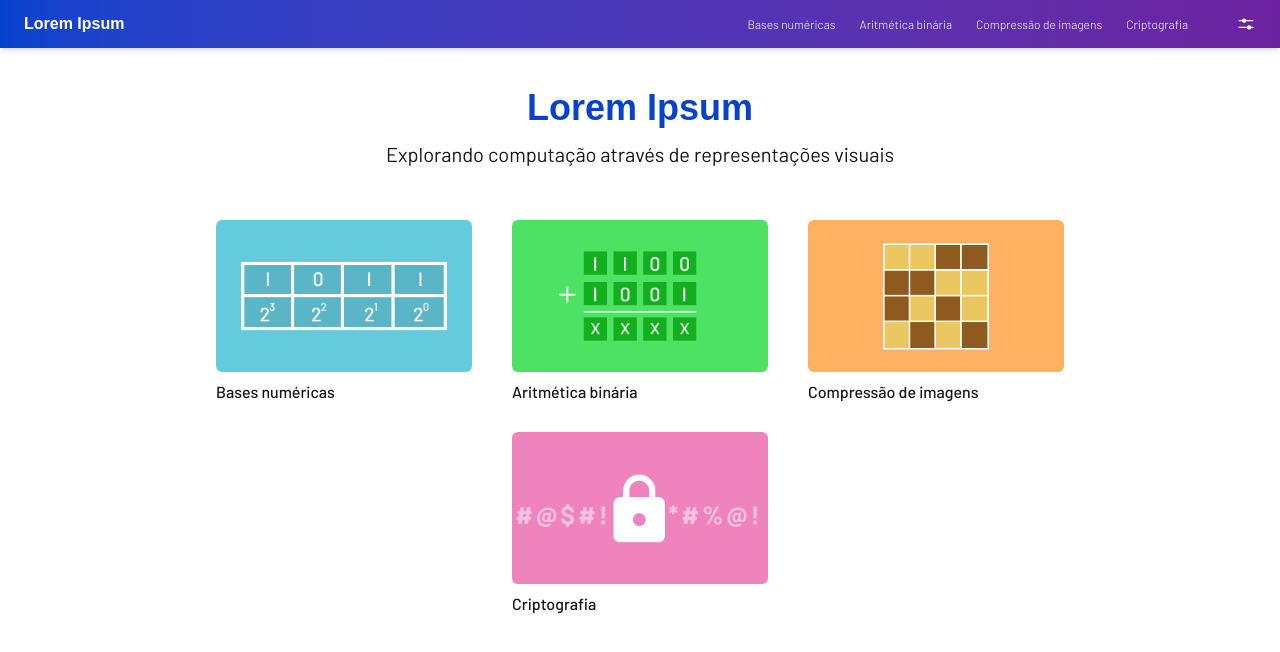
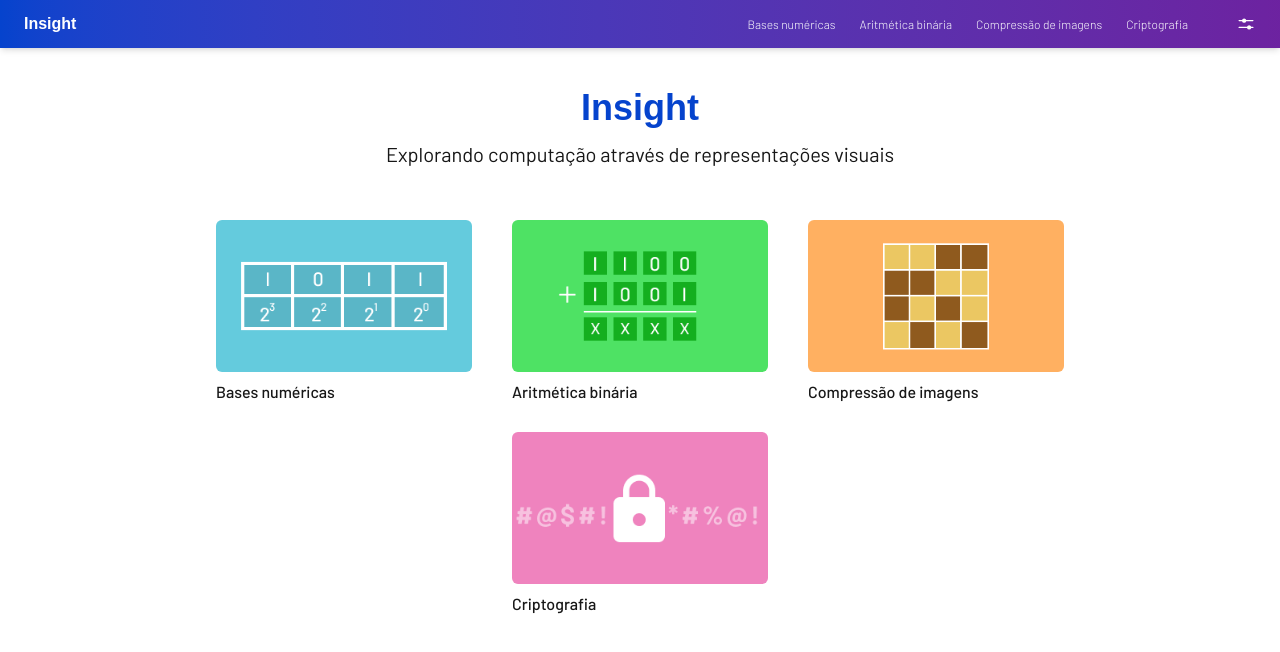
Before and after one commit to beatrizqs/tcc, a Next.js app in the folder projeto-tcc/: page / in a window 1280 px wide. Shown: the top 652 px of the page. Built offline with nearby package versions, Linux system fonts and the light colour scheme; a web font is replaced by a local one.

Commit message:
Correção de erro em subtração binária, nome do projeto

```diff
--- a/projeto-tcc/app/binary-arithmetic/animations/subtraction/page.tsx
+++ b/projeto-tcc/app/binary-arithmetic/animations/subtraction/page.tsx
@@ -190,9 +190,14 @@ export default function Subtraction() {
   const [value1Expanded, value2Expanded] = formatNumbers();
 
   const value2Complement2 = complement2(value2Expanded);
-  const result = (
+  const rawResult = (
     parseInt(value1Expanded, 2) + parseInt(value2Complement2.result, 2)
   ).toString(2);
+
+  const result =
+    rawResult.length > value1Expanded.length
+      ? rawResult.slice(1)
+      : rawResult;
 
   const resultComplement2 = complement2(result);
 
--- a/projeto-tcc/app/cryptography/animations/vigenere/page.tsx
+++ b/projeto-tcc/app/cryptography/animations/vigenere/page.tsx
@@ -194,7 +194,9 @@ export default function Vigenere() {
                           <td
                             key={`${char}-${i}`}
                             className={`p-3 transition ease-in-out border-black border-1 text-black ${
-                              currentStep?.index === i && "bg-blue/25"
+                              currentStep?.index === i &&
+                              isRunning &&
+                              "bg-blue/25"
                             }`}
                           >
                             {char}
@@ -210,7 +212,9 @@ export default function Vigenere() {
                           <td
                             key={`${char}-${i}`}
                             className={`p-3 transition ease-in-out border-black border-1 text-black ${
-                              currentStep?.index === i && "bg-blue/25"
+                              currentStep?.index === i &&
+                              isRunning &&
+                              "bg-blue/25"
                             }`}
                           >
                             {char}
@@ -378,7 +382,9 @@ export default function Vigenere() {
                   {ALPHABET_ARRAY.map((char, i) => (
                     <th
                       className={`size-[20px] 2xl:size-7 text-center text-black transition ease-in-out delay-100 ${
-                        currentStep?.plaintext.index === i && "text-blue"
+                        currentStep?.plaintext.index === i &&
+                        isRunning &&
+                        "text-blue"
                       }`}
                       key={char}
                     >
@@ -393,7 +399,7 @@ export default function Vigenere() {
                   <tr key={row}>
                     <th
                       className={`size-[20px] 2xl:size-7 text-center text-black transition ease-in-out delay-100 ${
-                        currentStep?.key.index === i && "text-blue"
+                        currentStep?.key.index === i && isRunning && "text-blue"
                       }`}
                     >
                       {row}
@@ -404,10 +410,12 @@ export default function Vigenere() {
                         className={`text-center text-black transition ease-in-out delay-100 border-1 border-black ${
                           (currentStep?.key.index === i ||
                             currentStep?.plaintext.index === j) &&
+                          isRunning &&
                           "bg-blue/25"
                         } ${
                           currentStep?.key.index === i &&
                           currentStep?.plaintext.index === j &&
+                          isRunning &&
                           "bg-blue/75 text-white"
                         }`}
                         key={j}
--- a/projeto-tcc/app/layout.tsx
+++ b/projeto-tcc/app/layout.tsx
@@ -17,8 +17,9 @@ const barlow = Barlow({
 });
 
 export const metadata: Metadata = {
-  title: "Lorem Ipsum",
-  description: "Trabalho de Conclusão de Curso de Beatriz de Quadros Schmitt, 2026",
+  title: "Insight",
+  description:
+    "Trabalho de Conclusão de Curso de Beatriz de Quadros Schmitt, 2026",
 };
 
 export default function RootLayout({
@@ -41,7 +42,6 @@ export default function RootLayout({
           <main className="pt-14 pb-6 px-3 md:px-6 min-h-screen">
             {children}
           </main>
-
         </SettingsProvider>
       </body>
     </html>
--- a/projeto-tcc/app/page.tsx
+++ b/projeto-tcc/app/page.tsx
@@ -3,30 +3,38 @@ import FeatureCard from "@/components/FeatureCard";
 import MainPageTitle from "@/components/MainPageTitle";
 
 export default function Home() {
-
   return (
     <div className="flex flex-col items-center">
-      <MainPageTitle title={"Lorem Ipsum"} subtitle={"Explorando computação através de representações visuais"} />
+      <MainPageTitle
+        title={"Insight"}
+        subtitle={"Explorando computação através de representações visuais"}
+      />
 
       <div className="gap-x-10 gap-y-7 grid grid-cols-2 lg:grid-cols-3 2xl:grid-cols-4 2xl:gap-20 my-5 2xl:my-10">
         <FeatureCard
           name={"Bases numéricas"}
           imgPath="/images/number-bases.png"
-          alt={"A imagem possui um fundo azul e o desenho de uma tabela com quatro colunas e duas linhas, exibindo na linha superior os digitos em binário e na inferior o valor em potência de dois de cada posição."}
+          alt={
+            "A imagem possui um fundo azul e o desenho de uma tabela com quatro colunas e duas linhas, exibindo na linha superior os digitos em binário e na inferior o valor em potência de dois de cada posição."
+          }
           href="/number-bases/params"
         />
 
         <FeatureCard
           name={"Aritmética binária"}
           imgPath="/images/binary-arithmetic.png"
-          alt={"A imagem possui um fundo verde e o desenho de dois números binários de quatro dígitos sendo somados, no sistema de soma convencional onde os números são dispostos um acima do outro, de forma alinhada. Na linha do resultado, são exibidos quatro letras 'X'."}
+          alt={
+            "A imagem possui um fundo verde e o desenho de dois números binários de quatro dígitos sendo somados, no sistema de soma convencional onde os números são dispostos um acima do outro, de forma alinhada. Na linha do resultado, são exibidos quatro letras 'X'."
+          }
           href="/binary-arithmetic/params"
         />
 
         <FeatureCard
           name={"Compressão de imagens"}
           imgPath="/images/image-compression.png"
-          alt={"A imagem possui um fundo laranja e o desenho de uma matriz 4x4, com alguns quadrados pintados em laranja claro e outros em marrom."}
+          alt={
+            "A imagem possui um fundo laranja e o desenho de uma matriz 4x4, com alguns quadrados pintados em laranja claro e outros em marrom."
+          }
           href="/image-compression/params"
         />
 
@@ -34,7 +42,9 @@ export default function Home() {
           <FeatureCard
             name={"Criptografia"}
             imgPath="/images/cryptography.png"
-            alt={"A imagem possui um fundo rosa e o desenho de um cadeado branco no centro, com uma linha de dígitos aleatórios por trás."}
+            alt={
+              "A imagem possui um fundo rosa e o desenho de um cadeado branco no centro, com uma linha de dígitos aleatórios por trás."
+            }
             href="/cryptography/params"
           />
         </div>
--- a/projeto-tcc/components/Header.tsx
+++ b/projeto-tcc/components/Header.tsx
@@ -10,8 +10,11 @@ export default function Header() {
   return (
     <header className="fixed top-0 w-full shadow-md bg-linear-to-r from-blue to-purple hidden md:block z-100">
       <div className="mx-auto px-6 py-3 flex items-center justify-between">
-        <Link href="/" className="text-base font-semibold text-white font-title">
-          Lorem Ipsum
+        <Link
+          href="/"
+          className="text-base font-semibold text-white font-title"
+        >
+          Insight
         </Link>
 
         <nav className="flex items-center gap-6 font-common font-light">
@@ -52,7 +55,11 @@ export default function Header() {
           </Link>
 
           <Link href="/settings">
-            <SlidersHorizontal size={20} weight="fill" className="text-white ml-6" />
+            <SlidersHorizontal
+              size={20}
+              weight="fill"
+              className="text-white ml-6"
+            />
           </Link>
         </nav>
       </div>
```
